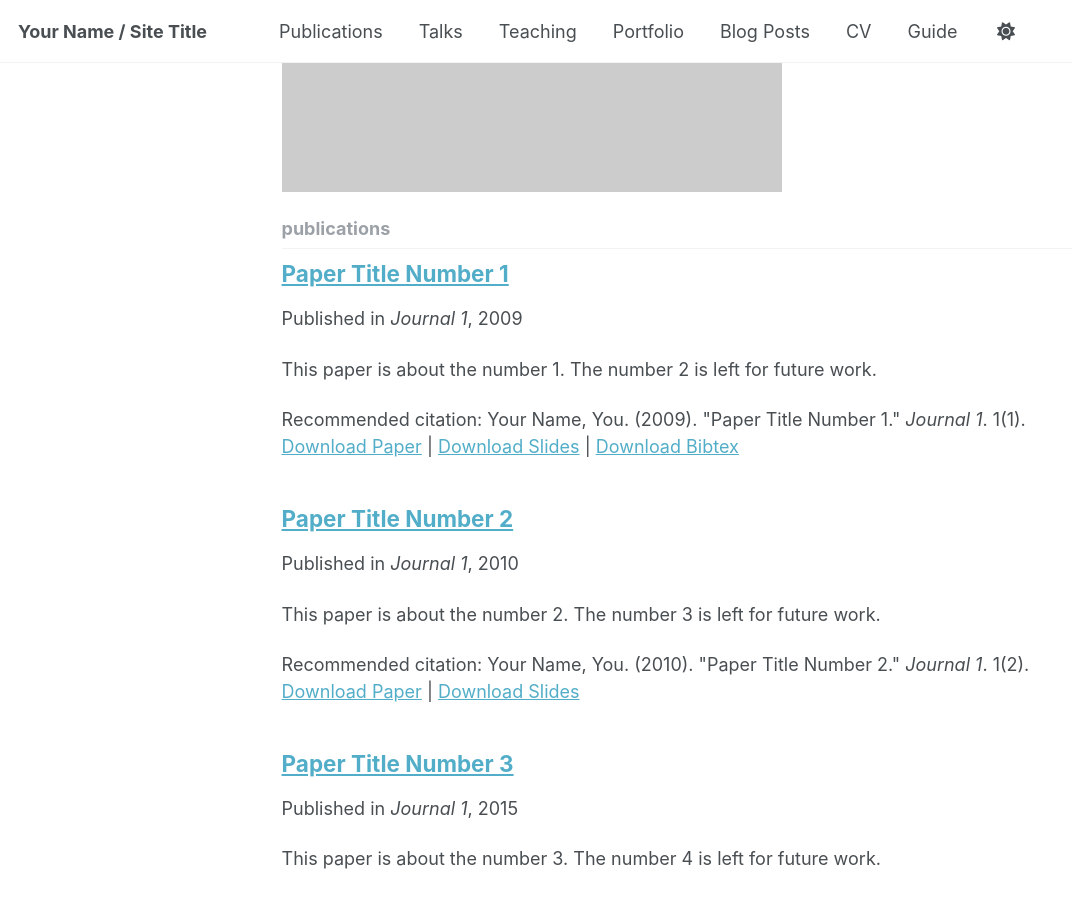
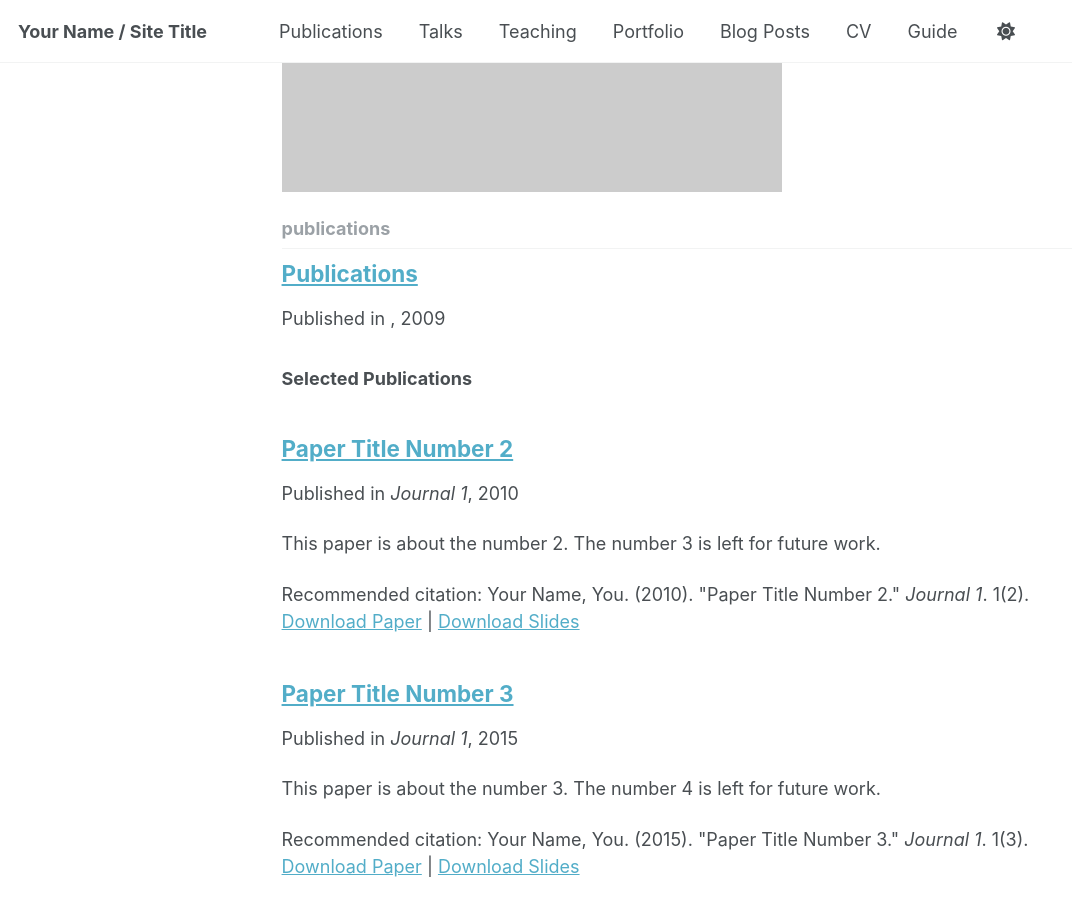
Before and after one commit to wangbang1213/bangwang-lab.github.io, a Jekyll site: the page built from _pages/collection-archive.html, in a window 1280 px wide and 900 px high, scrolled down 893 px. Shown: the whole window, without its empty margins (0-1072 px from the left). Built offline with Jekyll 4.4.1, drawn with Linux system fonts in a browser that asks for light colours; part of the change alters nothing that is shown.

Commit message:
Update 2009-10-01-paper-title-number-1.md

```diff
--- a/_publications/2009-10-01-paper-title-number-1.md
+++ b/_publications/2009-10-01-paper-title-number-1.md
@@ -1,14 +1,31 @@
 ---
-title: "Paper Title Number 1"
-collection: publications
-category: manuscripts
-permalink: /publication/2009-10-01-paper-title-number-1
-excerpt: 'This paper is about the number 1. The number 2 is left for future work.'
-date: 2009-10-01
-venue: 'Journal 1'
-slidesurl: 'http://academicpages.github.io/files/slides1.pdf'
-paperurl: 'http://academicpages.github.io/files/paper1.pdf'
-bibtexurl: 'http://academicpages.github.io/files/bibtex1.bib'
-citation: 'Your Name, You. (2009). &quot;Paper Title Number 1.&quot; <i>Journal 1</i>. 1(1).'
+layout: page
+title: "Publications"
+permalink: /publications/
 ---
-The contents above will be part of a list of publications, if the user clicks the link for the publication than the contents of section will be rendered as a full page, allowing you to provide more information about the paper for the reader. When publications are displayed as a single page, the contents of the above "citation" field will automatically be included below this section in a smaller font.
+
+### Selected Publications
+
+6. **Wang, B.**, Kim H-J., Bradley, K., Chen, C., McLendon, C., Yang, Z., Benner, S*.
+*Joining Natural and Synthetic DNA Using Biversal Nucleotides: Efficient Sequencing of Six-Nucleotide DNA*.
+**J. Am. Chem. Soc.** 2024, ***XXX, XXX***. *(Cover paper)*
+
+5. **Wang, B.**, Bradley, K., Kim, M-J., Laos, R., Chen, C., Gerloff, D., Manfio, L., Yang, Z., Benner, S*.
+*Enzyme-Assisted High Throughput Sequencing of an Expanded Genetic Alphabet at Single Base Resolution*.
+**Nat. Commun.** 2024, **15** (1), 4057.
+
+4. **Wang, B.**, Rocca, J., Hoshika, S., Chen, C., Yang, Z., Esmaeeli, R., Wang, J., Pan, X., Lu, J., Wang, K., Cao, C., Tan, W-H., Benner, S*.
+*A Folding Motif Formed with an Expanded Genetic Alphabet*.
+**Nat. Chem.** 2024, **16**, 1715–1722. *(AMRIS Science Highlights: A New DNA structure Discovered)*
+
+3. **Wang, B.+**, Pan, X.+, Teng, I.-T., Li, X., Kobeissy, F., Wu, Z.-Y., Zhu, J., Cai, G., Yan, H., Yan, X., Liang, M., Yu, F., Lu, J., Yang, Z., Biondi, E., Haskins, W., Cao, Y., Benner, S., Tan, W-H., Wang, K*.
+*Functional Selection of Tau Oligomerization-Inhibiting Aptamers*.
+**Angew. Chem., Int. Ed.** 2024, **63**, e202402007.
+
+2. **Wang, B.**, Kobeissy, F., Golpich, M., Cai, G., Li, X., Abadi, R., Haskins, W., Tan, W-H., Benner, S., Wang, K*.
+*Aptamer technologies in neuroscience, neuro-diagnostics and neuro-medicine development*.
+**Molecules** 2024, **29** (5), 1124.
+
+1. **Wang, B.**, Xiong, D.-C.*, Ye, X.-S*.
+*Direct C–H trifluoromethylation of glycals by photoredox catalysis*.
+**Org. Lett.** 2015, **17** (22), 5698–5701.
```
